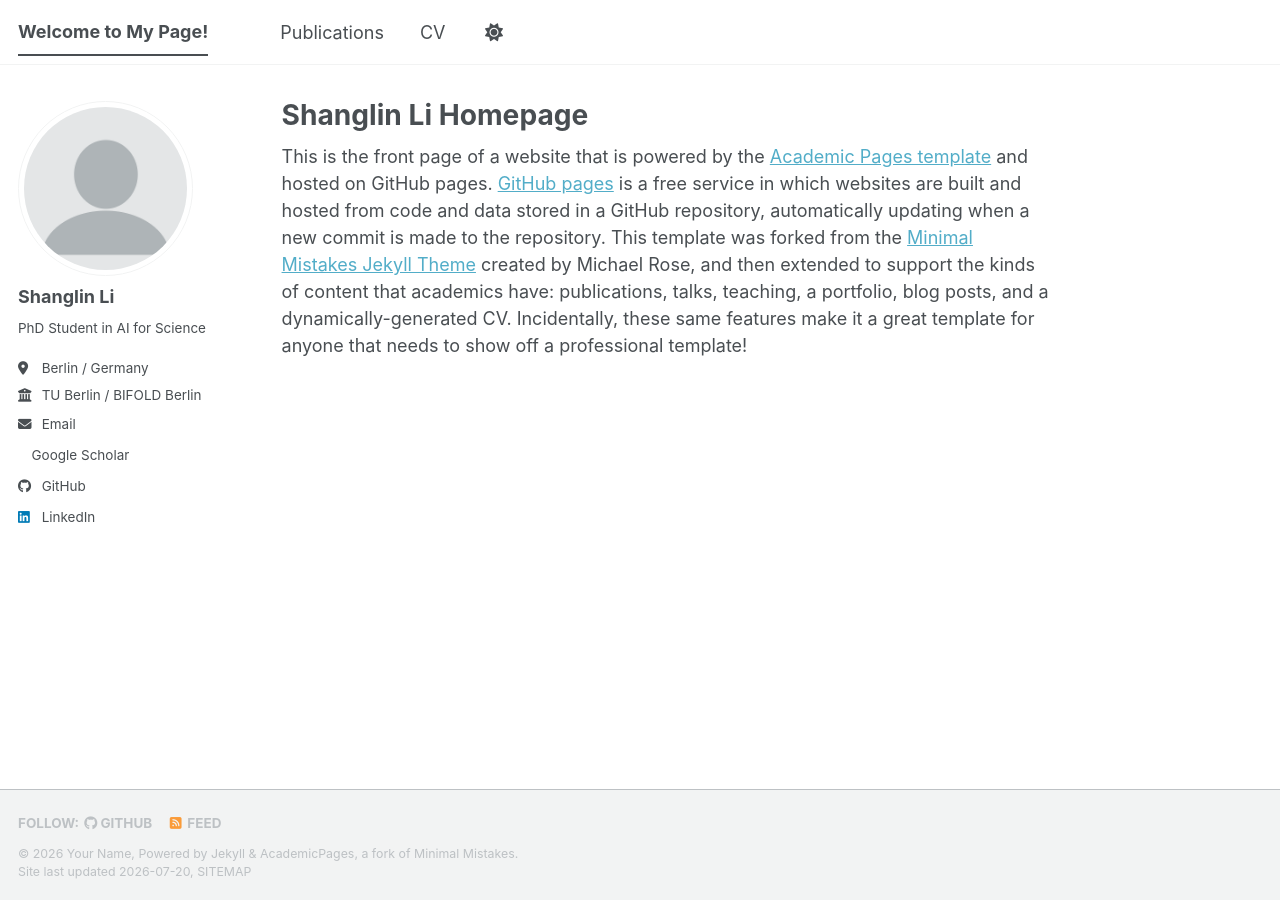
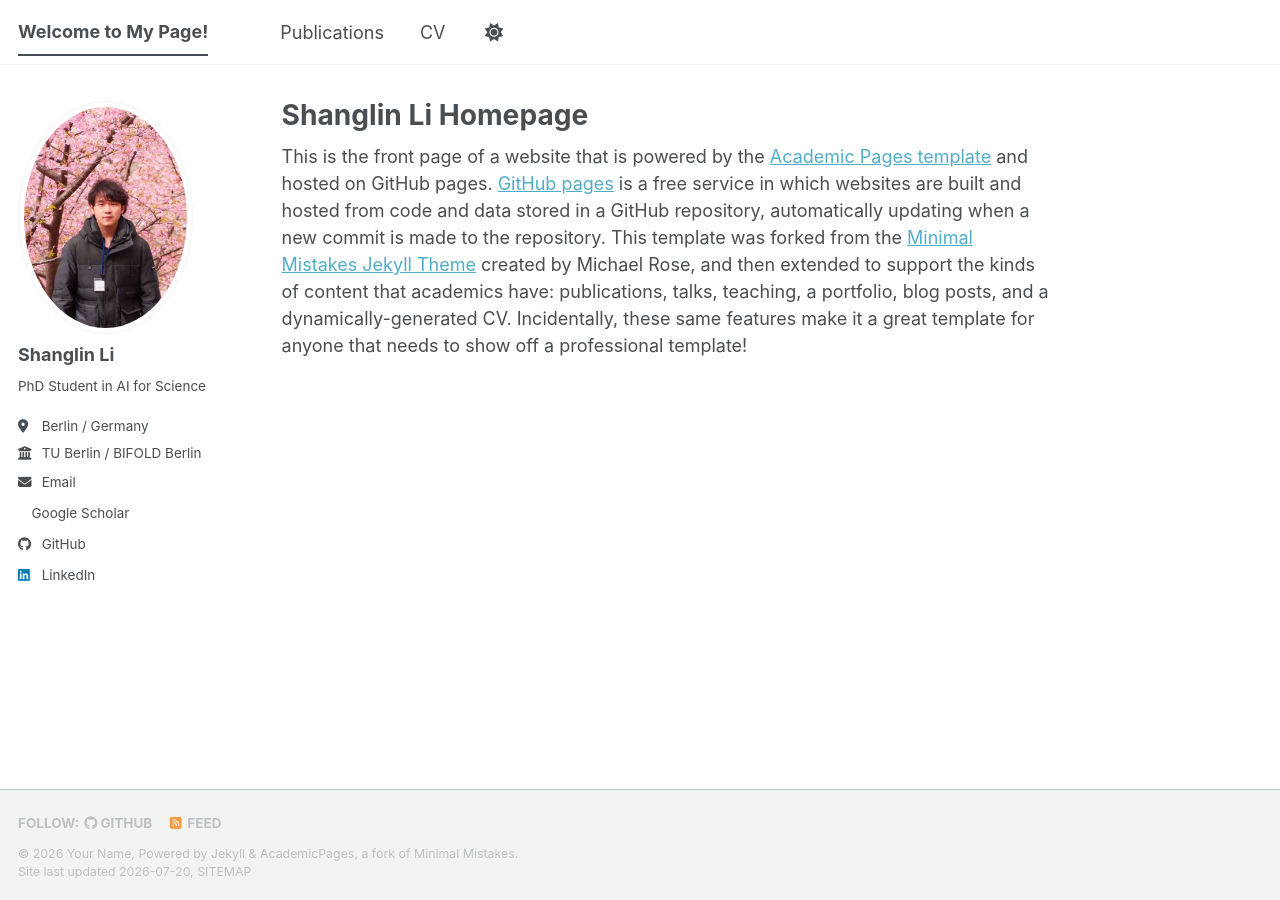
Before and after one commit to fightlesliefigt/fightlesliefigt.github.io, a Jekyll site: the page built from _pages/about.md, in a window 1280 px wide. Built offline with Jekyll 4.4.1, drawn with Linux system fonts in a browser that asks for light colours; a style sheet for code colours, icons or effects is not loaded.

Commit message:
Update _config.yml

```diff
--- a/_config.yml
+++ b/_config.yml
@@ -23,7 +23,7 @@ repository               : "academicpages/academicpages.github.io"
 #               Additional customization can be done by editing /_includes/author-profile.html
 author:
   # Biographic information
-  avatar           : "profile.png"
+  avatar           : "shanglin.png"
   name             : "Shanglin Li"
   pronouns         : # example: "he/him"
   bio              : "PhD Student in AI for Science"
```
